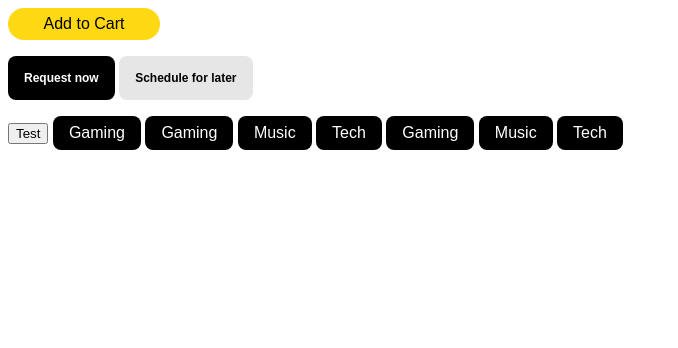
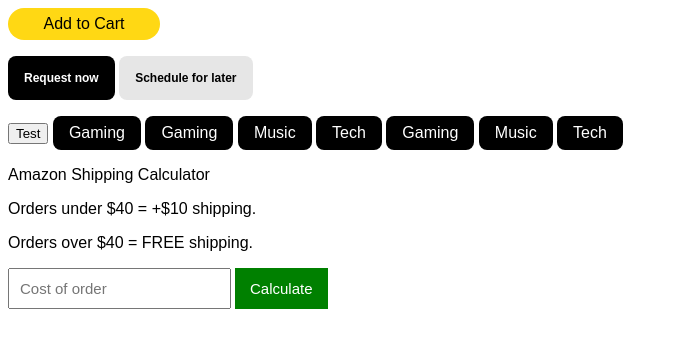
Before and after one commit to AmarMuric04/javascript-course, a plain HTML site: page 10-css-html-js/10-tasks.html in a window 1280 px wide. Shown: the whole page, without its empty margins (0-678 px from the left). Drawn offline with Linux system fonts and the light colour scheme.

Commit message:
Finished the last task for css/html/js.

```diff
--- a/10-css-html-js/10-tasks.css
+++ b/10-css-html-js/10-tasks.css
@@ -51,3 +51,52 @@ div {
   background-color: rgb(230, 230, 230);
   color: black;
 }
+body {
+  font-family: Arial;
+  padding-bottom: 110px;
+}
+.subscribe-button {
+  background-color: black;
+  color: white;
+  border: none;
+  padding-top: 10px;
+  padding-bottom: 10px;
+  padding-left: 15px;
+  padding-right: 15px;
+  border-radius: 50px;
+  font-weight: 700;
+  cursor: pointer;
+  margin-bottom: 35px;
+}
+.calculate-button {
+  background-color: green;
+  color: white;
+  border: none;
+  padding-top: 12px;
+  padding-bottom: 12px;
+  padding-left: 15px;
+  padding-right: 15px;
+  font-size: 15px;
+  cursor: pointer;
+}
+.cost-input {
+  padding-top: 10px;
+  padding-bottom: 10px;
+  padding-left: 10px;
+  padding-right: 10px;
+  font-size: 15px;
+  margin-right: 4px;
+}
+p {
+  display: block;
+  margin-block-start: 1em;
+  margin-block-end: 1em;
+  margin-inline-start: 0px;
+  margin-inline-end: 0px;
+}
+.redText {
+  color: red;
+}
+.yellowText {
+  color: orange;
+}
--- a/10-css-html-js/10-tasks.html
+++ b/10-css-html-js/10-tasks.html
@@ -26,6 +26,20 @@
     <button class="second-onOff-three" onclick="thirdOnOffSingle()">
       Tech
     </button>
+
+    <p>Amazon Shipping Calculator</p>
+    <p>Orders under $40 = +$10 shipping.</p>
+    <p>Orders over $40 = FREE shipping.</p>
+    <p>
+      <input
+        placeholder="Cost of order"
+        class="js-input cost-input"
+        onkeydown="enterKey(event)"
+      /><button onclick="checkThePrice()" class="calculate-button">
+        Calculate
+      </button>
+    </p>
+    <p id="js-cost"></p>
     <script src="10-tasks.js"></script>
   </body>
 </html>
--- a/10-css-html-js/10-tasks.js
+++ b/10-css-html-js/10-tasks.js
@@ -56,3 +56,32 @@ function thirdOnOffSingle() {
   }
   return thirdOnOff;
 }
+function checkThePrice() {
+  let input = Number(document.querySelector(".js-input").value);
+  let cost = document.querySelector("#js-cost");
+  if (input > 40) {
+    cost.classList.remove("redText");
+    cost.classList.remove("yellowText");
+    cost.textContent = `$${input}`;
+  } else if (input <= 40 && input !== 0 && input > 0) {
+    cost.classList.remove("redText");
+    cost.classList.remove("yellowText");
+    cost.textContent = `$${((input + 10) * 100) / 100}`;
+  } else if (input === 0) {
+    cost.classList.add("yellowText");
+    cost.textContent = "Cart is empty or the item is free.";
+  } else if (input < 0) {
+    cost.classList.add("redText");
+    cost.classList.remove("yellowText");
+    cost.textContent = "Error: cost cannot be less than $0";
+  } else {
+    cost.classList.add("redText");
+    cost.classList.remove("yellowText");
+    cost.textContent = "Error: The input you provided is not a number";
+  }
+}
+function enterKey(event) {
+  if (event.key === "Enter") {
+    checkThePrice();
+  }
+}
```
